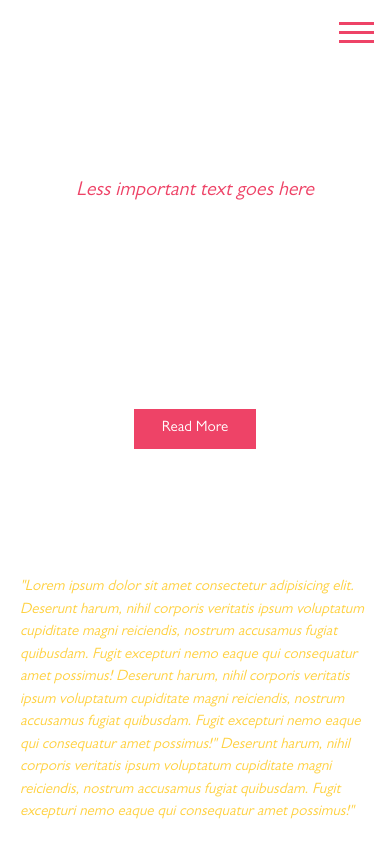
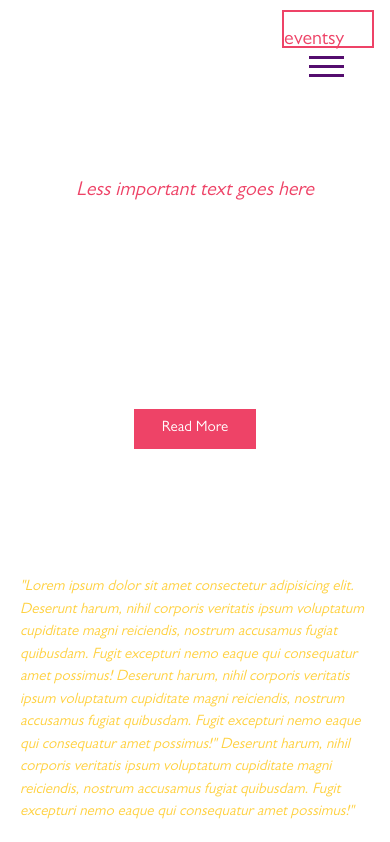
Before and after one commit to MythicalFemaleGamer/final-project-215, a website with bundled scripts: page index.html in a window 390 px wide. Shown: the top 842 px of the page. Built offline with nearby package versions, Linux system fonts and the light colour scheme.

Commit message:
added logo to mobile menu

```diff
--- a/index.html
+++ b/index.html
@@ -32,9 +32,13 @@
     </nav>
 
     <div id="hamburger-icon">
-      <div class="bar1"></div>
-      <div class="bar2"></div>
-      <div class="bar3"></div>
+      <div class="logo">eventsy</div>
+      <div class="bars">
+        <div class="bar1"></div>
+        <div class="bar2"></div>
+        <div class="bar3"></div>
+      </div>
+
       <ul class="mobile-menu">
         <li><a href="#home">home</a></li>
         <li><a href="#about">about</a></li>
--- a/scss/gallery.scss
+++ b/scss/gallery.scss
@@ -98,6 +98,7 @@
     .gallery-holder {
       width: 100%;
       max-width: 100%;
+      padding: 40px 0;
       h1 {
         margin: 20px 20px;
       }
--- a/scss/nav.scss
+++ b/scss/nav.scss
@@ -78,17 +78,31 @@ ul {
 #hamburger-icon {
   display: none;
   position: fixed;
-  top: 16px;
-  right: 16px;
+  top: 50px;
+  right: 46px;
   z-index: 2000;
   cursor: pointer;
 
-  div {
+  .bars div {
     width: 35px;
     height: 3px;
-    background-color: $dark-pink;
+    background-color: $purple;
     margin: 6px 0;
     transition: 0.4s;
+  }
+
+  .logo {
+    width: $logo-width;
+    height: $logo-height;
+    color: $dark-pink;
+    border: $dark-pink 2px solid;
+    font-size: 20px;
+    font-family: $primary-font;
+
+    padding: 16px 12px 0 0;
+    position: inherit;
+    top: 10px;
+    right: 16px;
   }
 
   .open .mobile-menu {
@@ -127,3 +141,11 @@ ul {
     display: block;
   }
 }
+
+// .logo {
+//     display: block;
+//     position: fixed;
+//     top: 0;
+//     left: 50%;
+//     transform: translateX(-50%);
+//   }
```
Also changed, not shown: css/styles.css.
